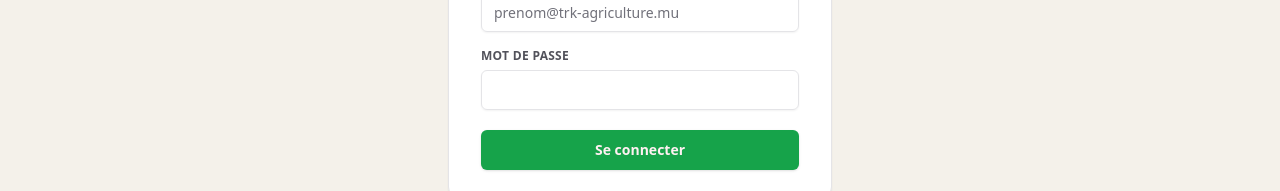
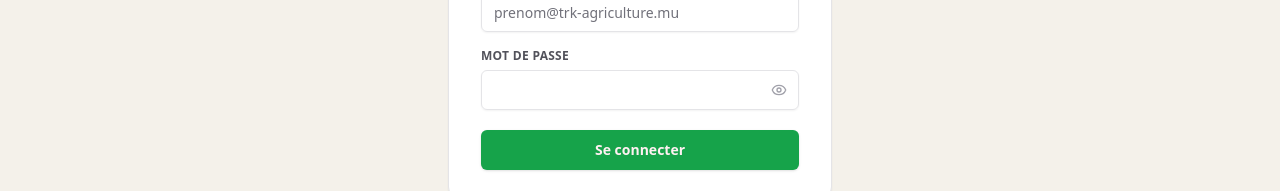
Before and after one commit to deepakramguttee-design/TRK-AGRICULTURE, a React (Vite) app: page /admin/login in a window 1280 px wide. Shown: the part 512-703 px from the top of the page. Built offline with nearby package versions, Linux system fonts and the light colour scheme; no server answers; a web font is replaced by a local one.

Commit message:
feat admin login : toggle visibilite mot de passe

```diff
--- a/src/pages/admin/AdminLoginPage.jsx
+++ b/src/pages/admin/AdminLoginPage.jsx
@@ -4,7 +4,7 @@
 import { toast } from '@/hooks/use-toast'
 import { Button } from '@/components/ui/button'
 import { Input } from '@/components/ui/input'
-import { Loader2, Leaf, ShieldCheck } from 'lucide-react'
+import { Loader2, Leaf, ShieldCheck, Eye, EyeOff } from 'lucide-react'
 
 export default function AdminLoginPage() {
   const { signIn } = useAuth()
@@ -12,6 +12,7 @@
   const [email, setEmail] = useState('')
   const [password, setPassword] = useState('')
   const [loading, setLoading] = useState(false)
+  const [showPassword, setShowPassword] = useState(false)
 
   async function handleSubmit(e) {
     e.preventDefault()
@@ -62,15 +63,25 @@
               <label className="text-xs font-semibold text-zinc-600 uppercase tracking-wide" htmlFor="password">
                 Mot de passe
               </label>
+              <div className="relative">
                 <Input
                   id="password"
-                type="password"
+                  type={showPassword ? 'text' : 'password'}
                   value={password}
                   onChange={e => setPassword(e.target.value)}
                   required
                   autoComplete="current-password"
-                className="h-10"
+                  className="h-10 pr-10"
                 />
+                <button
+                  type="button"
+                  onClick={() => setShowPassword(s => !s)}
+                  className="absolute right-3 top-1/2 -translate-y-1/2 text-zinc-400 hover:text-zinc-600 transition-colors"
+                  tabIndex={-1}
+                >
+                  {showPassword ? <EyeOff className="h-4 w-4" /> : <Eye className="h-4 w-4" />}
+                </button>
+              </div>
             </div>
             <Button type="submit" className="w-full h-10 mt-1 font-semibold" disabled={loading}>
               {loading && <Loader2 className="mr-2 h-4 w-4 animate-spin" />}
```
Lines whose indentation alone changed are shown as unchanged.
